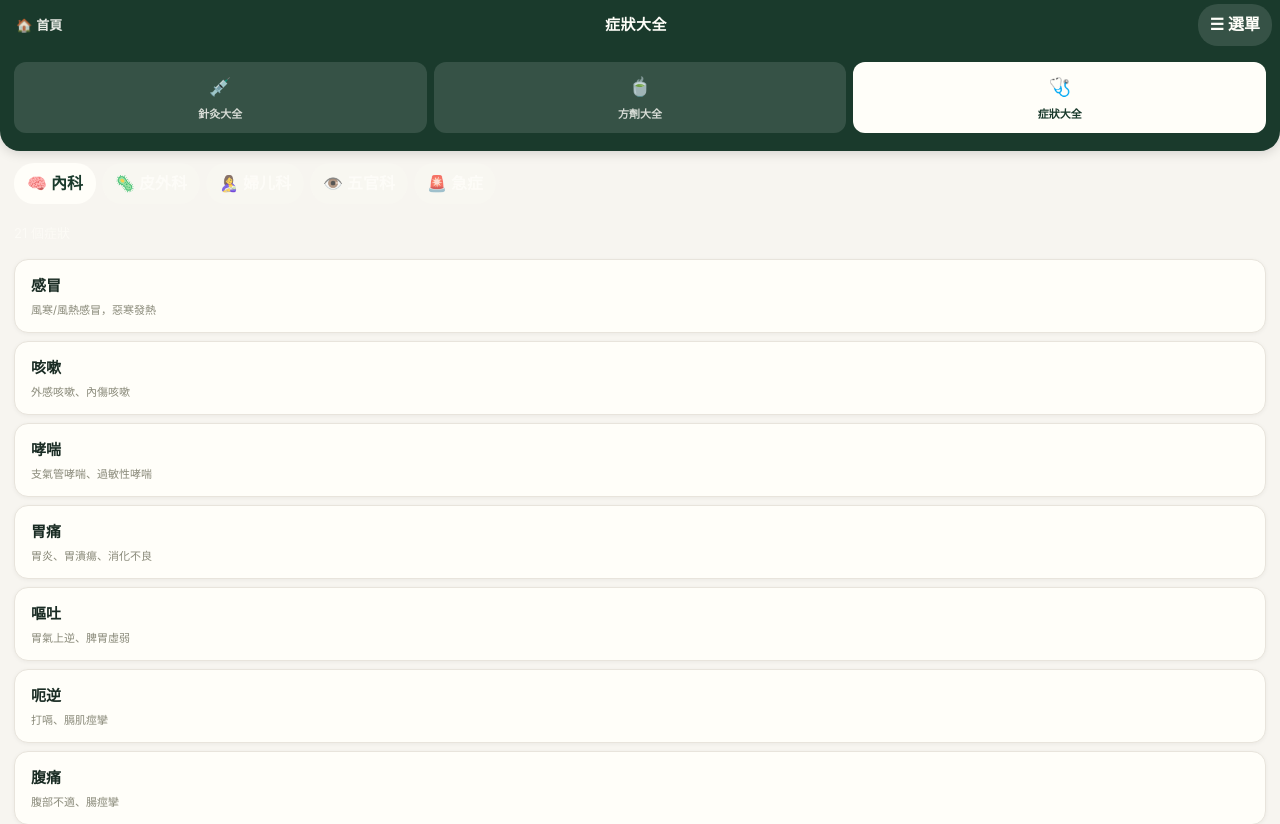
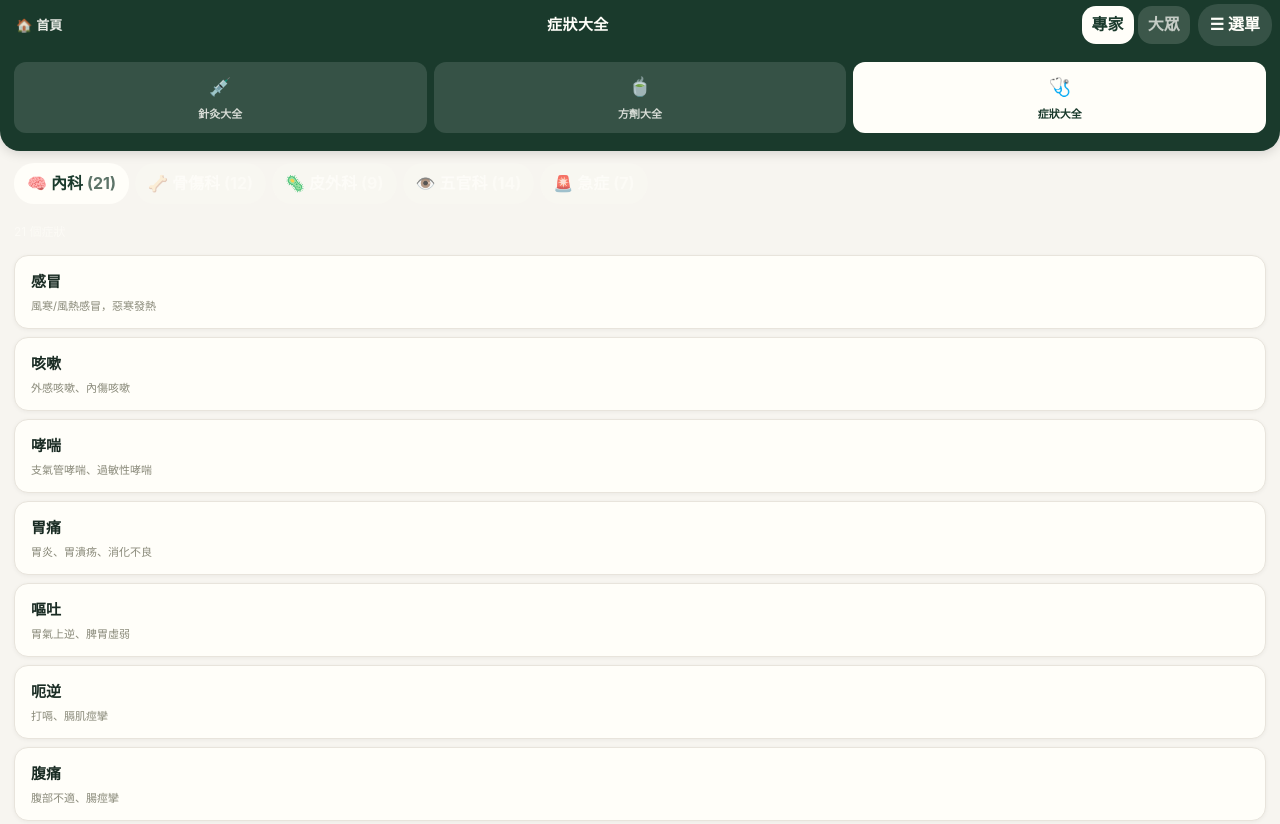
Before and after one commit to realtcmweb/tcm-knowledge-base, a Next.js app: page /en/symptoms in a window 1280 px wide. Shown: the top 824 px of the page. Built offline with nearby package versions, Linux system fonts and the light colour scheme.

Commit message:
症狀大全: 專家+大眾雙模式，身體部位/常見症狀/人生階段導航

```diff
--- a/app/[locale]/symptoms/page.tsx
+++ b/app/[locale]/symptoms/page.tsx
@@ -3,12 +3,13 @@
 import React, { useState } from 'react'
 import Link from 'next/link'
 
-const SYMPTOM_CATEGORIES = [
+// === 專家模式：依照針灸治療學分類 ===
+const EXPERT_CATEGORIES = [
   { key: '內科', label: '內科', emoji: '🧠', count: 21, symptoms: [
     { name: '感冒', desc: '風寒/風熱感冒，惡寒發熱' },
     { name: '咳嗽', desc: '外感咳嗽、內傷咳嗽' },
     { name: '哮喘', desc: '支氣管哮喘、過敏性哮喘' },
-    { name: '胃痛', desc: '胃炎、胃潰瘍、消化不良' },
+    { name: '胃痛', desc: '胃炎、胃潰疡、消化不良' },
     { name: '嘔吐', desc: '胃氣上逆、脾胃虛弱' },
     { name: '呃逆', desc: '打嗝、膈肌痙攣' },
     { name: '腹痛', desc: '腹部不適、腸痙攣' },
@@ -27,41 +28,30 @@ const SYMPTOM_CATEGORIES = [
     { name: '消渴', desc: '糖尿病、多飲多尿' },
     { name: '陽強', desc: '陰莖異常勃起' },
   ]},
-  { key: '皮外科', label: '皮外科', emoji: '🦠', count: 15, symptoms: [
-    { name: '痹病', desc: '關節疼痛、類風濕關節炎' },
+  { key: '骨傷科', label: '骨傷科', emoji: '🦴', count: 12, symptoms: [
     { name: '腰痛', desc: '腰肌勞損、腰椎間盤突出' },
     { name: '坐骨神經痛', desc: '下肢放射性疼痛' },
     { name: '肩周炎', desc: '五十肩、肩關節活動受限' },
     { name: '膝痛', desc: '膝關節炎、韌帶損傷' },
     { name: '踝扭傷', desc: '急性踝關節扭傷' },
-    { name: '颈椎病', desc: '頸椎骨質增生、脖子僵硬' },
+    { name: '頸椎病', desc: '頸椎骨質增生、脖子僵硬' },
+    { name: '痹病', desc: '關節疼痛、類風濕關節炎' },
     { name: '面癱', desc: '面神經麻痺、口眼歪斜' },
     { name: '面痛', desc: '三叉神經痛、面部抽搐' },
+    { name: '手腕痛', desc: '網球肘、腕管綜合徵' },
+    { name: '落枕', desc: '頸項強直、睡姿不良' },
+    { name: '急性腰扭傷', desc: '腰骶部急性損傷' },
+  ]},
+  { key: '皮外', label: '皮外科', emoji: '🦠', count: 9, symptoms: [
     { name: '斑禿', desc: '脫髮、斑片狀脫髮' },
     { name: '神經性皮炎', desc: '慢性瘙癢性皮膚病' },
     { name: '扁平疣', desc: '病毒性疣狀增生' },
     { name: '癤瘡', desc: '毛囊炎、癤腫' },
     { name: '丹毒', desc: '鏈球菌感染、皮膚紅腫' },
     { name: '痔瘡', desc: '內外痔、肛門疾患' },
-  ]},
-  { key: '婦儿科', label: '婦儿科', emoji: '🤱', count: 17, symptoms: [
-    { name: '月經不調', desc: '周期紊亂、經量異常' },
-    { name: '痛經', desc: '經期腹痛、子宮內膜異位' },
-    { name: '經閉', desc: '閉經、月經停止' },
-    { name: '崩漏', desc: '功能性子宮出血' },
-    { name: '經前期緊張综合征', desc: '經前情緒/身體症狀' },
-    { name: '绝经前后诸症', desc: '更年期綜合徵' },
-    { name: '妊娠恶阻', desc: '孕吐、妊娠反應' },
-    { name: '胎位不正', desc: '胎兒臀位、横位' },
-    { name: '難產', desc: '宮縮乏力、胎位異常' },
-    { name: '恶露不尽', desc: '產後惡露持續' },
-    { name: '缺乳', desc: '產後乳汁分泌不足' },
-    { name: '陰挺', desc: '子宫脫垂、陰道壁脫垂' },
-    { name: '陰癢', desc: '外陰瘙癢、陰道炎' },
-    { name: '不孕症', desc: '原發/繼發性不孕' },
-    { name: '小兒驚風', desc: '小兒高熱驚厥' },
-    { name: '小兒疳積', desc: '營養不良、脾胃虛弱' },
-    { name: '小兒遺尿', desc: '兒童尿床' },
+    { name: '濕疹', desc: '過敏性皮膚炎' },
+    { name: '帶狀皰疹', desc: '蛇串瘡、神經痛' },
+    { name: '脫肛', desc: '直腸脫出' },
   ]},
   { key: '五官科', label: '五官科', emoji: '👁️', count: 14, symptoms: [
     { name: '目赤腫痛', desc: '結膜炎、眼睛紅腫' },
@@ -71,7 +61,7 @@ const SYMPTOM_CATEGORIES = [
     { name: '鼻衄', desc: '鼻出血' },
     { name: '咽喉腫痛', desc: '急性扁桃體炎、咽炎' },
     { name: '牙痛', desc: '齲齒、牙髓炎' },
-    { name: '口瘡', desc: '口腔潰瘍、鵝口瘡' },
+    { name: '口瘡', desc: '口腔潰疡、鵝口瘡' },
     { name: '耳鳴耳聾', desc: '神經性耳鳴、聽力減退' },
     { name: '眩暈（五官）', desc: '梅尼埃病、前庭功能紊亂' },
     { name: '肥胖', desc: '單純性肥胖、代謝綜合徵' },
@@ -90,6 +80,39 @@ const SYMPTOM_CATEGORIES = [
   ]},
 ]
 
+// === 大眾模式：依照身體部位 ===
+const POPULAR_CATEGORIES = [
+  { key: '身體部位', label: '身體部位', emoji: '🧍', children: [
+    { name: '頭部', desc: '頭痛、眩暈、失眠、耳鳴' },
+    { name: '胸背部', desc: '咳嗽、哮喘、胸悶、心悸' },
+    { name: '腹部', desc: '胃痛、腹瀉、便祕、嘔吐' },
+    { name: '腰腿', desc: '腰痛、坐骨神經痛、膝痛' },
+    { name: '四肢', desc: '肩周炎、踝扭傷、手腕痛' },
+  ]},
+  { key: '常見症狀', label: '常見症狀', emoji: '🏥', children: [
+    { name: '感冒咳嗽', desc: '發燒、咳嗽、鼻塞、流涕' },
+    { name: '失眠問題', desc: '失眠、多夢、易醒、嗜睡' },
+    { name: '腸胃不適', desc: '胃痛、嘔吐、腹瀉、便祕' },
+    { name: '疼痛問題', desc: '頭痛、腰痛、關節痛、神經痛' },
+    { name: '情緒問題', desc: '郁證、眩暈、記憶力減退' },
+  ]},
+  { key: '人生階段', label: '人生階段', emoji: '👶', children: [
+    { name: '兒科', desc: '發燒、驚風、疳積、遺尿' },
+    { name: '婦科', desc: '月經問題、痛經、不孕' },
+    { name: '產科', desc: '妊娠反應、胎位不正、產後' },
+    { name: '老年', desc: '腰腿痛、痴呆、視力退化' },
+  ]},
+]
+
+// 大眾快捷入口
+const POPULAR_QUICK = [
+  { name: '感冒咳嗽', emoji: '😷' },
+  { name: '失眠', emoji: '😴' },
+  { name: '胃痛', emoji: '🤢' },
+  { name: '腰痛', emoji: '💪' },
+  { name: '月經', emoji: '🩸' },
+]
+
 const MENU_ITEMS = [
   { label: '👤 登錄 / 註冊', href: '#', action: 'login' },
   { label: '🔤 字體 ±', href: '#', action: 'font' },
@@ -102,23 +125,27 @@ const MENU_ITEMS = [
 export default function SymptomsPage() {
   const [showMenu, setShowMenu] = useState(false)
   const [fontSize, setFontSize] = useState(14)
-  const [selectedCat, setSelectedCat] = useState('內科')
   const [modalContent, setModalContent] = useState<{title: string; body: string} | null>(null)
+  const [mode, setMode] = useState<'expert' | 'popular'>('expert')
+  const [selectedExpertCat, setSelectedExpertCat] = useState('內科')
+  const [selectedPopularCat, setSelectedPopularCat] = useState('身體部位')
+  const [expandedQuick, setExpandedQuick] = useState<string | null>(null)
 
   const handleMenuAction = (action: string) => {
     setShowMenu(false)
-    if (action === 'disclaimer') {
+    if (action === 'font') {
+      setFontSize(fontSize >= 20 ? 12 : fontSize + 2)
+    } else if (action === 'disclaimer') {
       setModalContent({ title: '⚠️ 免責聲明', body: '本資料庫內容僅供學術參考，不作商業用途。有病請尋求合法的醫師，非中醫師請勿擅自處方服藥。\n\n本站所收錄的中醫藥知識來源於公開文獻整理，編者在編輯過程中已盡可能核實內容準確性，但不保證所有資訊完全正確、及時或完整。讀者依此行事需自行承擔風險。' })
     } else if (action === 'about') {
       setModalContent({ title: 'ℹ️ 關於本站', body: '📖 醫道中醫大全是一個開源的中醫藥知識庫，收錄了針灸穴位、經典方劑等中醫藥資料。\n\n🎯 目標：讓中醫藥知識更容易被查詢和學習。\n\n📊 目前收錄：\n• 374 個針灸穴位（WHO 國際標準）\n• 205 首經典方劑\n• 更多內容持續更新中\n\n❤️ 製作給所有中醫藥愛好者。' })
-    } else if (action === 'font') {
-      setFontSize(fontSize >= 20 ? 12 : fontSize + 2)
     } else if (action === 'contact') {
       setModalContent({ title: '📩 聯絡我們', body: '如有問題或建議，歡迎透過以下方式聯絡：\n\n📧 請在 GitHub 倉庫提交 Issue\n🔗 github.com/realtcmweb/tcm-knowledge-base\n\n我們會盡快回覆您。' })
     }
   }
 
-  const activeCat = SYMPTOM_CATEGORIES.find(c => c.key === selectedCat) || SYMPTOM_CATEGORIES[0]
+  const activeExpert = EXPERT_CATEGORIES.find(c => c.key === selectedExpertCat) || EXPERT_CATEGORIES[0]
+  const activePopularCat = POPULAR_CATEGORIES.find(c => c.key === selectedPopularCat) || POPULAR_CATEGORIES[0]
 
   return (
     <div style={{
@@ -146,7 +173,29 @@ export default function SymptomsPage() {
             症狀大全
           </div>
 
-          {/* Menu Dropdown */}
+          {/* Mode Toggle */}
+          <div style={{ display: 'flex', gap: '4px', marginRight: '8px' }}>
+            <button
+              onClick={() => setMode('expert')}
+              style={{
+                padding: '5px 10px', borderRadius: '14px', border: 'none',
+                fontSize: '11px', fontWeight: 700, cursor: 'pointer',
+                backgroundColor: mode === 'expert' ? '#FFFEF9' : 'rgba(255,254,249,0.15)',
+                color: mode === 'expert' ? '#1a3A2C' : 'rgba(255,254,249,0.7)',
+              }}
+            >專家</button>
+            <button
+              onClick={() => setMode('popular')}
+              style={{
+                padding: '5px 10px', borderRadius: '14px', border: 'none',
+                fontSize: '11px', fontWeight: 700, cursor: 'pointer',
+                backgroundColor: mode === 'popular' ? '#FFFEF9' : 'rgba(255,254,249,0.15)',
+                color: mode === 'popular' ? '#1a3A2C' : 'rgba(255,254,249,0.7)',
+              }}
+            >大眾</button>
+          </div>
+
+          {/* Menu */}
           <div style={{ position: 'relative' }}>
             <button
               onClick={() => setShowMenu(v => !v)}
@@ -213,19 +262,46 @@ export default function SymptomsPage() {
         </div>
       </div>
 
-      {/* Category Pills */}
-      <div style={{ padding: '12px 14px 0' }}>
+      {/* Mode-dependent content */}
+      {mode === 'popular' && (
+        <>
+          {/* 大眾快捷入口 */}
+          <div style={{ padding: '14px 14px 0' }}>
+            <div style={{ display: 'flex', gap: '7px', overflowX: 'auto', paddingBottom: '4px' }}>
+              {POPULAR_QUICK.map(q => (
+                <button
+                  key={q.name}
+                  onClick={() => setExpandedQuick(expandedQuick === q.name ? null : q.name)}
+                  style={{
+                    flexShrink: 0, padding: '8px 14px',
+                    borderRadius: '20px', border: 'none', cursor: 'pointer',
+                    fontSize: '12px', fontWeight: 700,
+                    backgroundColor: expandedQuick === q.name ? '#1a3A2C' : '#FFFEF9',
+                    color: expandedQuick === q.name ? '#FFFEF9' : '#1a3A2C',
+                    boxShadow: '0 1px 4px rgba(0,0,0,0.08)',
+                    whiteSpace: 'nowrap',
+                  }}
+                >
+                  <span style={{ marginRight: '5px' }}>{q.emoji}</span>
+                  {q.name}
+                </button>
+              ))}
+            </div>
+          </div>
+
+          {/* 大眾分類 */}
+          <div style={{ padding: '10px 14px 0' }}>
             <div style={{ display: 'flex', gap: '6px', overflowX: 'auto', paddingBottom: '4px' }}>
-          {SYMPTOM_CATEGORIES.map(cat => (
+              {POPULAR_CATEGORIES.map(cat => (
                 <button
                   key={cat.key}
-              onClick={() => setSelectedCat(cat.key)}
+                  onClick={() => setSelectedPopularCat(cat.key)}
                   style={{
                     flexShrink: 0, padding: '7px 13px',
                     borderRadius: '20px', border: 'none', cursor: 'pointer',
                     fontSize: '11px', fontWeight: 700,
-                backgroundColor: selectedCat === cat.key ? '#FFFEF9' : 'rgba(255,254,249,0.15)',
-                color: selectedCat === cat.key ? '#1a3A2C' : 'rgba(255,254,249,0.75)',
+                    backgroundColor: selectedPopularCat === cat.key ? '#FFFEF9' : 'rgba(255,254,249,0.15)',
+                    color: selectedPopularCat === cat.key ? '#1a3A2C' : 'rgba(255,254,249,0.75)',
                     whiteSpace: 'nowrap',
                   }}
                 >
@@ -235,35 +311,112 @@ export default function SymptomsPage() {
               ))}
             </div>
           </div>
+        </>
+      )}
+
+      {mode === 'expert' && (
+        /* 專家分類 Pills */
+        <div style={{ padding: '12px 14px 0' }}>
+          <div style={{ display: 'flex', gap: '6px', overflowX: 'auto', paddingBottom: '4px' }}>
+            {EXPERT_CATEGORIES.map(cat => (
+              <button
+                key={cat.key}
+                onClick={() => setSelectedExpertCat(cat.key)}
+                style={{
+                  flexShrink: 0, padding: '7px 13px',
+                  borderRadius: '20px', border: 'none', cursor: 'pointer',
+                  fontSize: '11px', fontWeight: 700,
+                  backgroundColor: selectedExpertCat === cat.key ? '#FFFEF9' : 'rgba(255,254,249,0.15)',
+                  color: selectedExpertCat === cat.key ? '#1a3A2C' : 'rgba(255,254,249,0.75)',
+                  whiteSpace: 'nowrap',
+                }}
+              >
+                <span style={{ fontSize: '14px', marginRight: '4px' }}>{cat.emoji}</span>
+                {cat.label}
+                <span style={{ marginLeft: '4px', opacity: 0.7 }}>({cat.count})</span>
+              </button>
+            ))}
+          </div>
+        </div>
+      )}
 
       {/* Content */}
       <div style={{ padding: '14px 14px 100px' }}>
-        {activeCat && (
+        {mode === 'expert' && (
           <>
-            <div style={{ marginBottom: '14px' }}>
-              <div style={{ fontSize: '13px', color: 'rgba(255,254,249,0.65)' }}>
-                {activeCat.count} 個症狀
+            <div style={{ fontSize: '12px', color: 'rgba(255,254,249,0.65)', marginBottom: '12px' }}>
+              {activeExpert.count} 個症狀
+            </div>
+            <div style={{ display: 'flex', flexDirection: 'column', gap: '8px' }}>
+              {activeExpert.symptoms.map((s, i) => (
+                <div key={i} style={{
+                  backgroundColor: '#FFFEF9', border: '1.5px solid #E8E4DC',
+                  borderRadius: '14px', padding: '13px 16px',
+                  boxShadow: '0 1px 4px rgba(0,0,0,0.05)',
+                }}>
+                  <div style={{ fontSize: '15px', fontWeight: 700, color: '#1a2C24', marginBottom: '4px' }}>{s.name}</div>
+                  {s.desc && <div style={{ fontSize: '11px', color: '#8A8A7A', lineHeight: 1.5 }}>{s.desc}</div>}
+                </div>
+              ))}
+            </div>
+          </>
+        )}
+
+        {mode === 'popular' && (
+          <>
+            <div style={{ fontSize: '12px', color: '#7A7A6A', marginBottom: '12px' }}>
+              {activePopularCat.label}
+            </div>
+            {/* Expanded quick search results */}
+            {expandedQuick && (
+              <div style={{
+                backgroundColor: '#EEF4F0', border: '1.5px solid #D8E4DC',
+                borderRadius: '14px', padding: '14px 16px', marginBottom: '14px',
+              }}>
+                <div style={{ fontSize: '14px', fontWeight: 700, color: '#1a3A2C', marginBottom: '8px' }}>
+                  🔍 搜尋「{expandedQuick}」的相關症狀
+                </div>
+                {/* Match from all categories */}
+                {EXPERT_CATEGORIES.map(cat => (
+                  cat.symptoms.filter(s => s.name.includes(expandedQuick) || (s.desc && s.desc.includes(expandedQuick))).map((s, i) => (
+                    <div key={`${cat.key}-${i}`} style={{
+                      display: 'flex', alignItems: 'center', gap: '8px',
+                      padding: '8px 0', borderBottom: '1px solid #D8E4DC',
+                    }}>
+                      <span style={{ fontSize: '14px' }}>{cat.emoji}</span>
+                      <div>
+                        <div style={{ fontSize: '14px', fontWeight: 600, color: '#1a2C24' }}>{s.name}</div>
+                        <div style={{ fontSize: '11px', color: '#5A8A6A' }}>{cat.label} · {s.desc}</div>
                       </div>
                     </div>
+                  ))
+                ))}
+              </div>
+            )}
+            {/* Category children */}
             <div style={{ display: 'flex', flexDirection: 'column', gap: '8px' }}>
-              {activeCat.symptoms.map((s, i) => (
-                <div
+              {activePopularCat.children.map((c, i) => (
+                <button
                   key={i}
+                  onClick={() => {
+                    // Find matching symptoms in expert categories and expand quick
+                    const match = EXPERT_CATEGORIES.flatMap(cat =>
+                      cat.symptoms.filter(s => s.name.includes(c.name) || c.name.includes(s.name))
+                    )
+                    if (match.length > 0) {
+                      setExpandedQuick(c.name)
+                    }
+                  }}
                   style={{
                     backgroundColor: '#FFFEF9', border: '1.5px solid #E8E4DC',
                     borderRadius: '14px', padding: '13px 16px',
-                    boxShadow: '0 1px 4px rgba(0,0,0,0.05)',
+                    cursor: 'pointer', textAlign: 'left',
+                    boxShadow: '0 1px 4px rgba(0,0,0,0.05)', width: '100%',
                   }}
                 >
-                  <div style={{ fontSize: '15px', fontWeight: 700, color: '#1a2C24', marginBottom: '4px' }}>
-                    {s.name}
-                  </div>
-                  {s.desc && (
-                    <div style={{ fontSize: '11px', color: '#8A8A7A', lineHeight: 1.5 }}>
-                      {s.desc}
-                    </div>
-                  )}
-                </div>
+                  <div style={{ fontSize: '15px', fontWeight: 700, color: '#1a2C24', marginBottom: '3px' }}>{c.name}</div>
+                  <div style={{ fontSize: '11px', color: '#8A8A7A' }}>{c.desc}</div>
+                </button>
               ))}
             </div>
           </>
```
Lines whose indentation alone changed are shown as unchanged.
